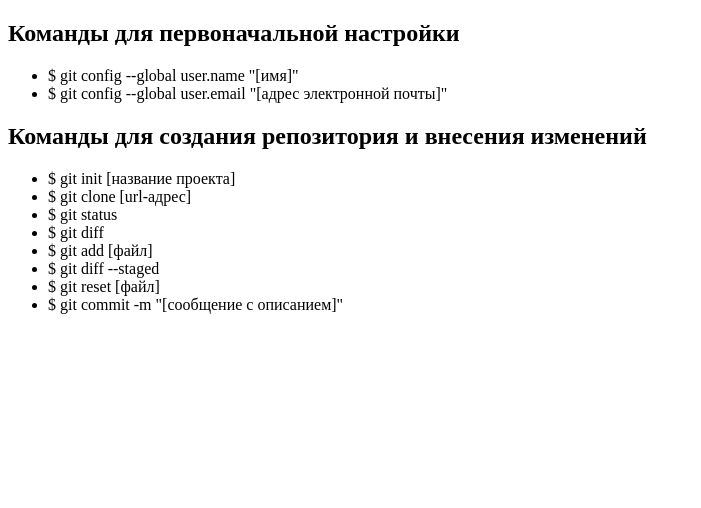
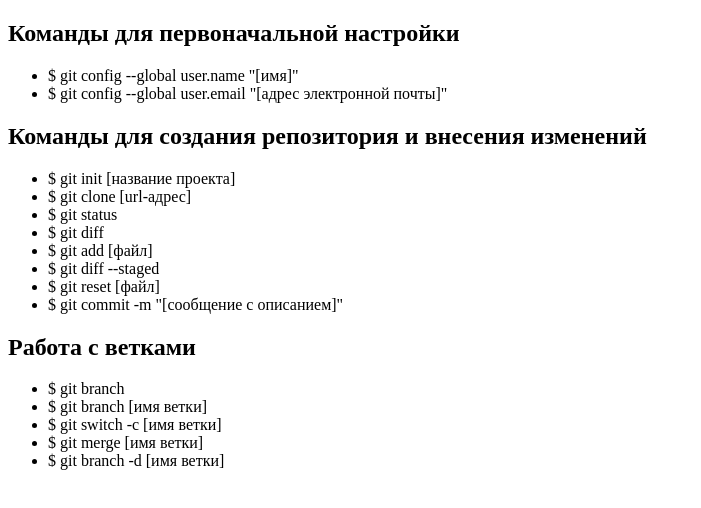
Before and after one commit to fort119/todelete1, a plain HTML site: page index.html in a window 1280 px wide. Shown: the whole page, without its empty margins (0-701 px from the left). Drawn offline with Linux system fonts and the light colour scheme.

Commit message:
4th list

```diff
--- a/index.html
+++ b/index.html
@@ -31,6 +31,17 @@
       <li>$ git commit -m "[сообщение с описанием]"</li>
     </ul>
   </div>
+
+  <div>
+    <h2>Работа с ветками</h2>
+    <ul>
+      <li>$ git branch</li>
+      <li>$ git branch [имя ветки]</li>
+      <li>$ git switch -c [имя ветки]</li>
+      <li>$ git merge [имя ветки]</li>
+      <li>$ git branch -d [имя ветки]</li>
+    </ul>
+  </div>
 </body>
 
 </html>
```
